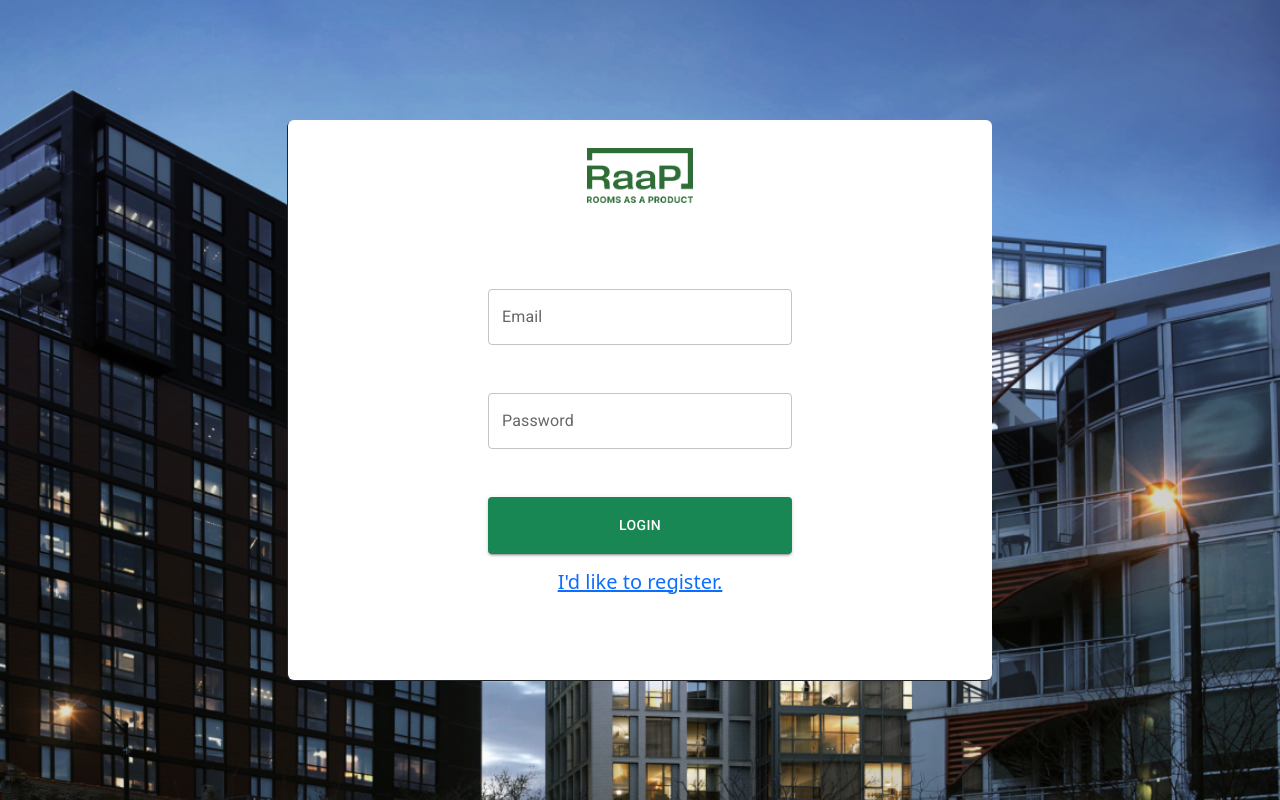
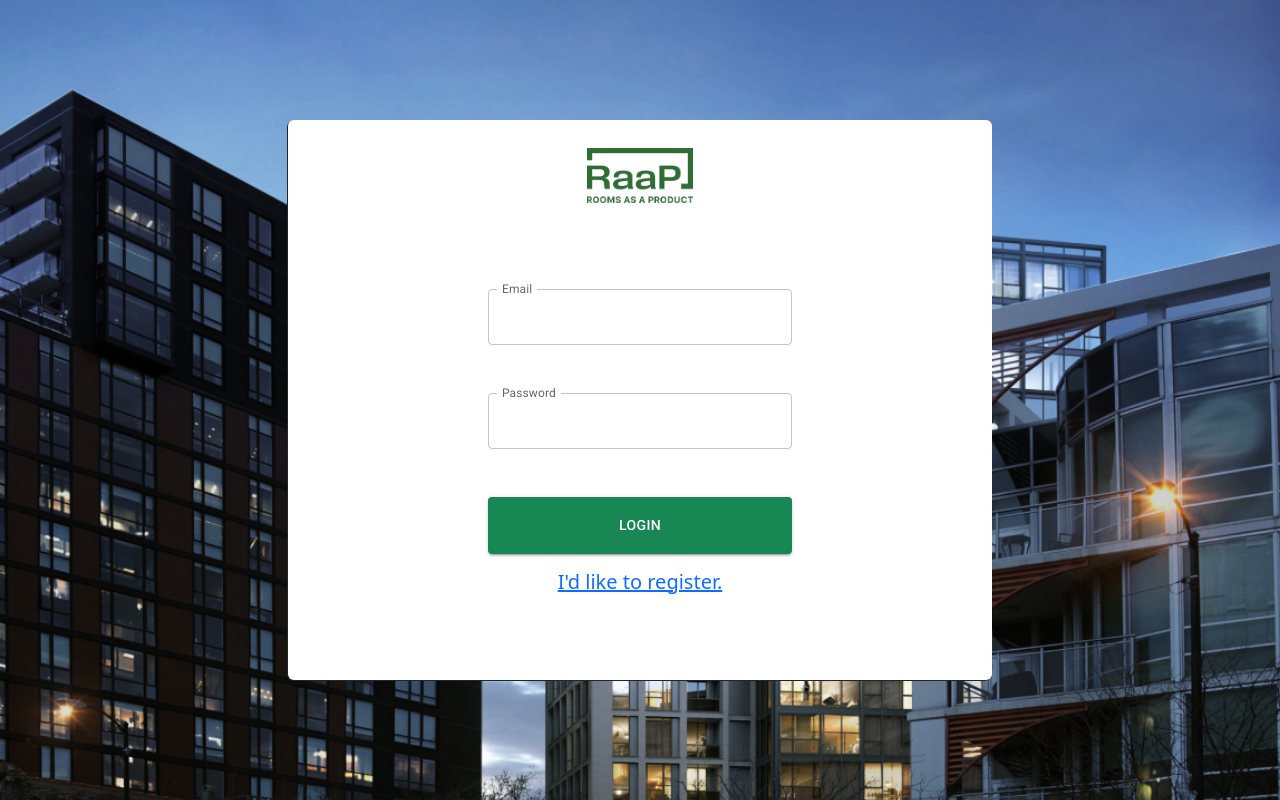
Before and after one commit to raap-builders/raap_portal, a React (Create React App) app: page / in a window 1280 px wide. Built offline with nearby package versions, Linux system fonts and the light colour scheme; no server answers.

Commit message:
text field design changed in regsiter

```diff
--- a/src/Pages/Regsiter.tsx
+++ b/src/Pages/Regsiter.tsx
@@ -114,6 +114,7 @@ function Regsiter() {
             value={email}
             onChange={onEmailChanged}
             label="Email"
+            InputLabelProps={{ shrink: true }}
             type="email"
             variant="outlined"
             style={{ backgroundColor: "white", width: "50%" }}
@@ -123,6 +124,7 @@ function Regsiter() {
             value={password}
             onChange={onPasswordChanged}
             id="outlined-basic"
+            InputLabelProps={{ shrink: true }}
             type="password"
             label="Password"
             variant="outlined"
```
